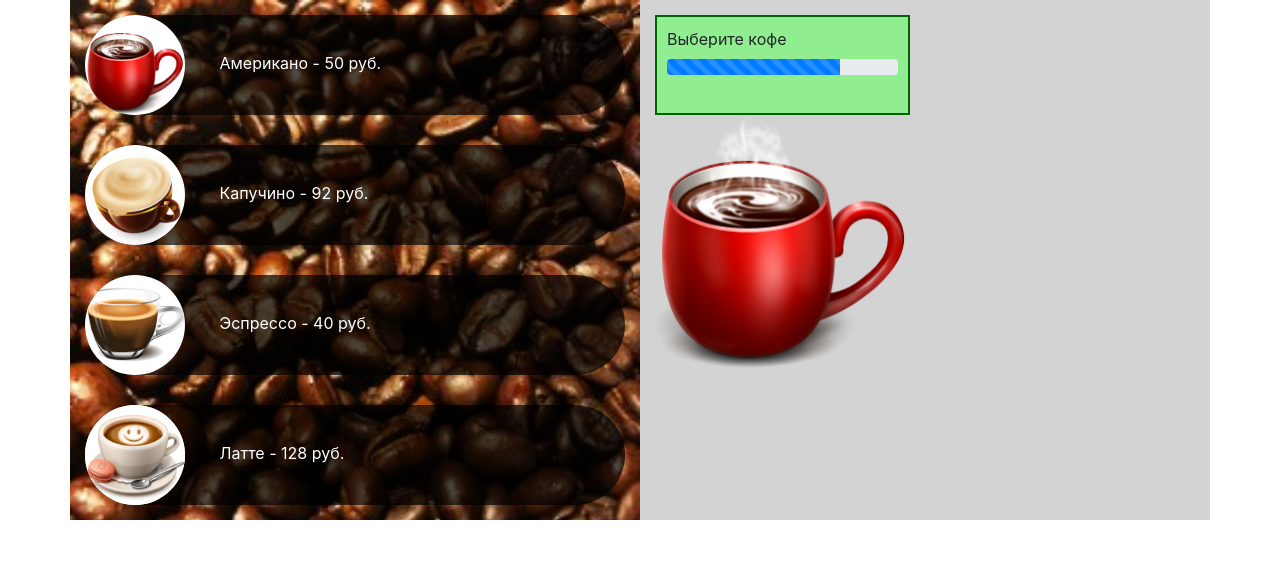
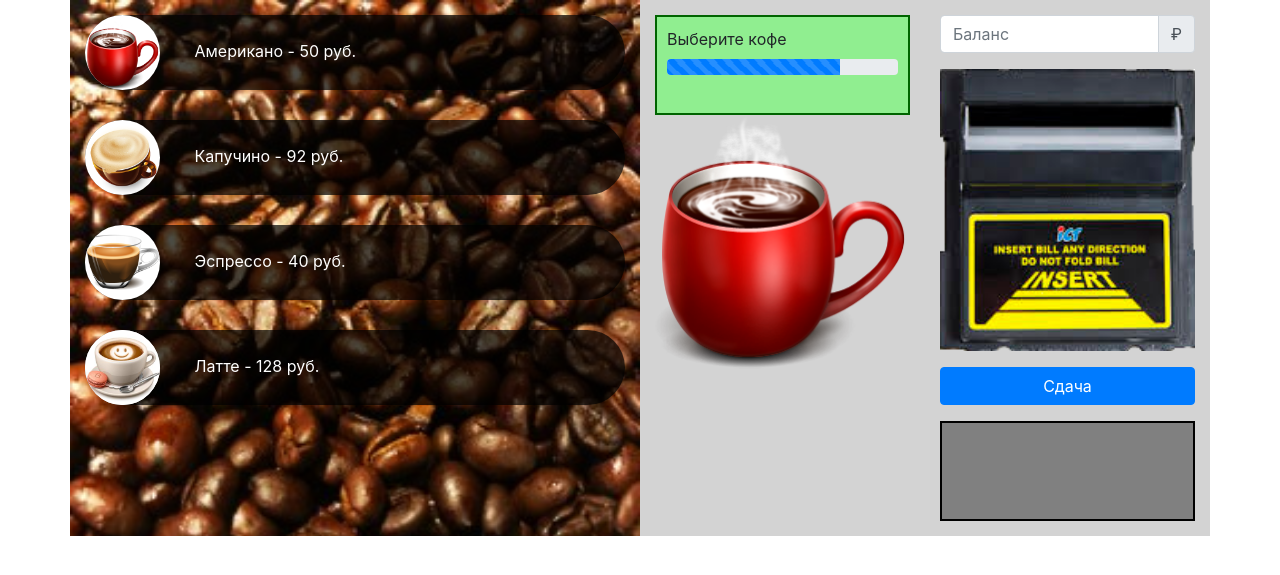
Before and after one commit to Specalty/coffee-machine, a PHP site: page / in a window 1280 px wide. Shown: the top 575 px of the page. Run offline with PHP 8.4, Linux system fonts and the light colour scheme.

Commit message:
Полная статика

```diff
--- a/index.php
+++ b/index.php
@@ -47,7 +47,17 @@
               </div>
             </div>
             <div class="col-6"><!--баланс,АТМ и сдача-->
-
+              <div class="input-group mb-3">
+                <input type="text" class="form-control" placeholder="Баланс">
+                <div class="input-group-append">
+                  <span class="input-group-text">&#8381;</span>
+                </div>
+              </div>
+              <div class="atm">
+                <img src="img/bill_acc.png" alt="">
+              </div>
+              <button class="btn btn-primary btn-block mt-3 change-btn">Сдача</button>
+              <div class="change-box mt-3"></div>
             </div>
           </div>
         </div>
--- a/style.css
+++ b/style.css
@@ -5,7 +5,7 @@
 }
 .coffee-item {
   background-color: rgba(0,0,0,.7);
-  border-radius: 50px;
+  border-radius: calc(75px / 2);
   margin: 15px;
   cursor: pointer;
 }
@@ -15,7 +15,7 @@
 .coffee-item img {
   background-color: white;
   border-radius: 50%;
-  height: 100px;
+  height: 75px;
 }
 .coffee-item span {
   color: white;
@@ -31,6 +31,11 @@
   min-height: 100px;
   padding: 10px;
 }
-.cup img {
+.cup img, .atm img {
   width: 100%;
 }
+.change-box {
+  background: grey;
+  border: 2px solid black;
+  min-height: 100px;
+}
```
